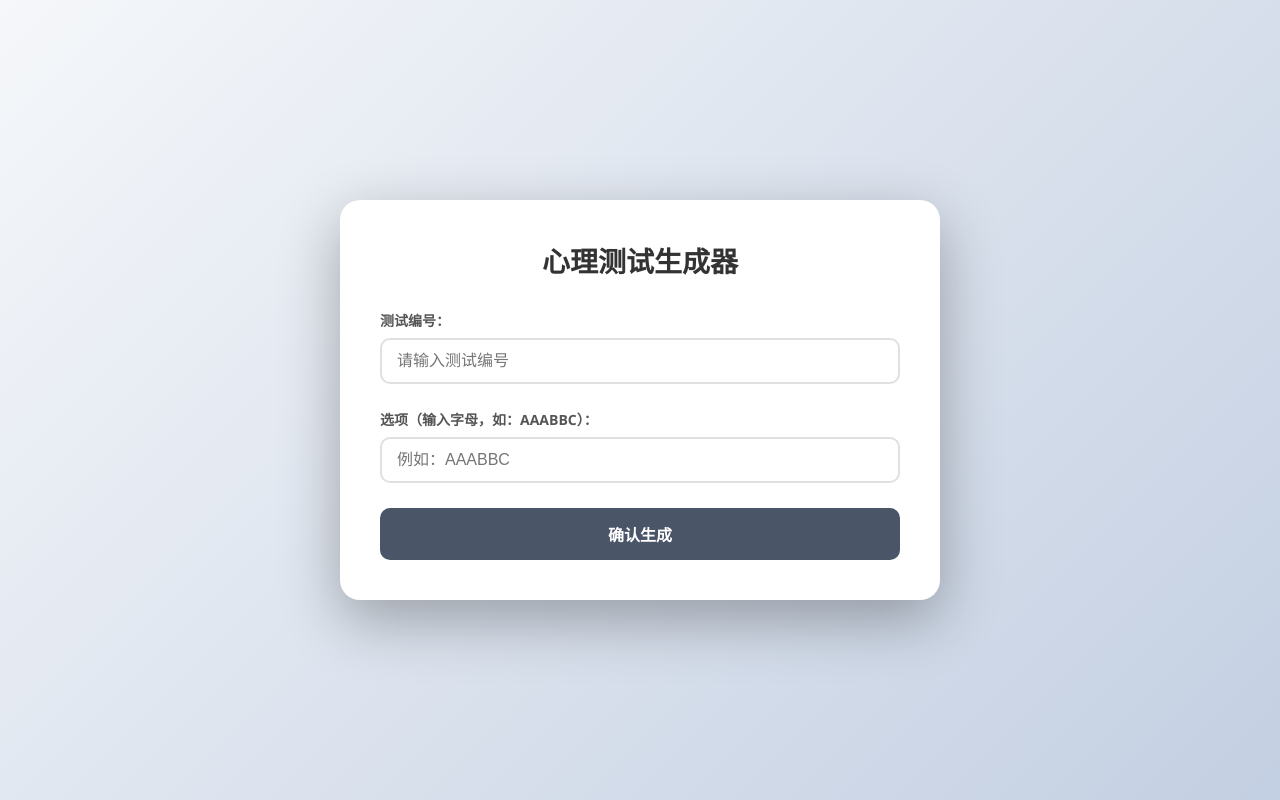
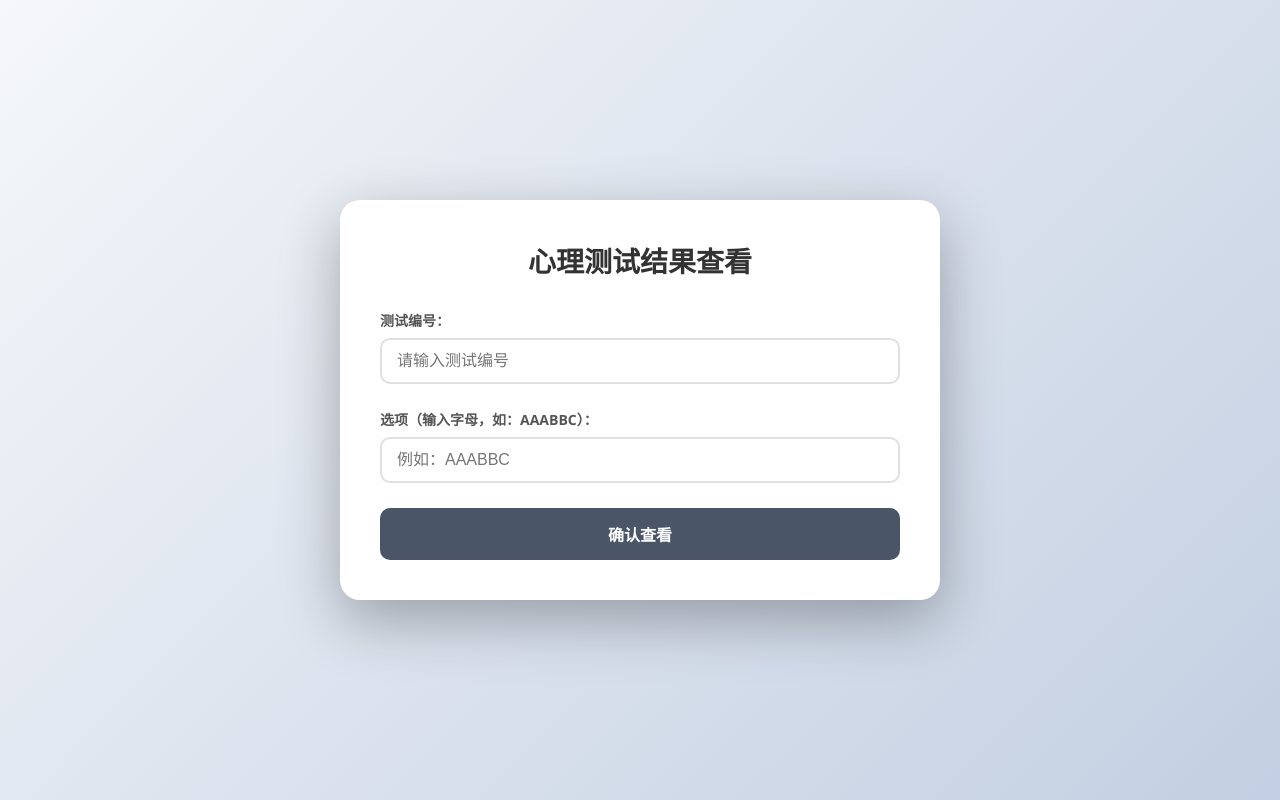
Before and after one commit to 25coffee/test, a Flask app: page / in a window 1280 px wide. Run offline with Flask 3, Linux system fonts and the light colour scheme.

Commit message:
test result

```diff
--- a/templates/index.html
+++ b/templates/index.html
@@ -170,7 +170,7 @@
 </head>
 <body>
     <div class="container">
-        <h1>心理测试生成器</h1>
+        <h1>心理测试结果查看</h1>
 
         <form id="testForm">
             <div class="form-group">
@@ -183,7 +183,7 @@
                 <input type="text" id="options" name="options" placeholder="例如：AAABBC" required>
             </div>
 
-            <button type="submit">确认生成</button>
+            <button type="submit">确认查看</button>
         </form>
 
         <div class="loading" id="loading">处理中...</div>
```
